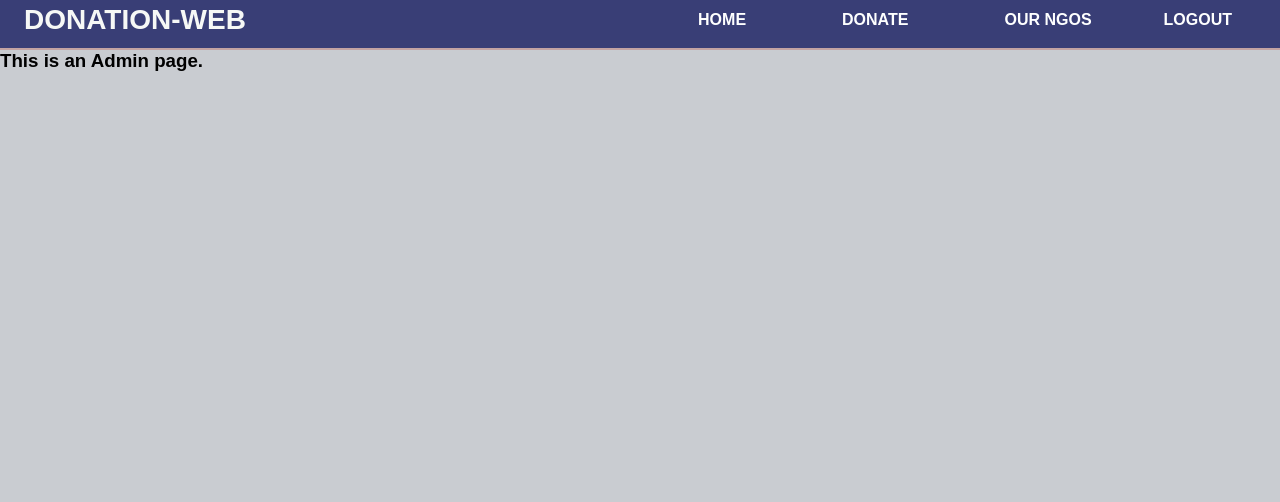
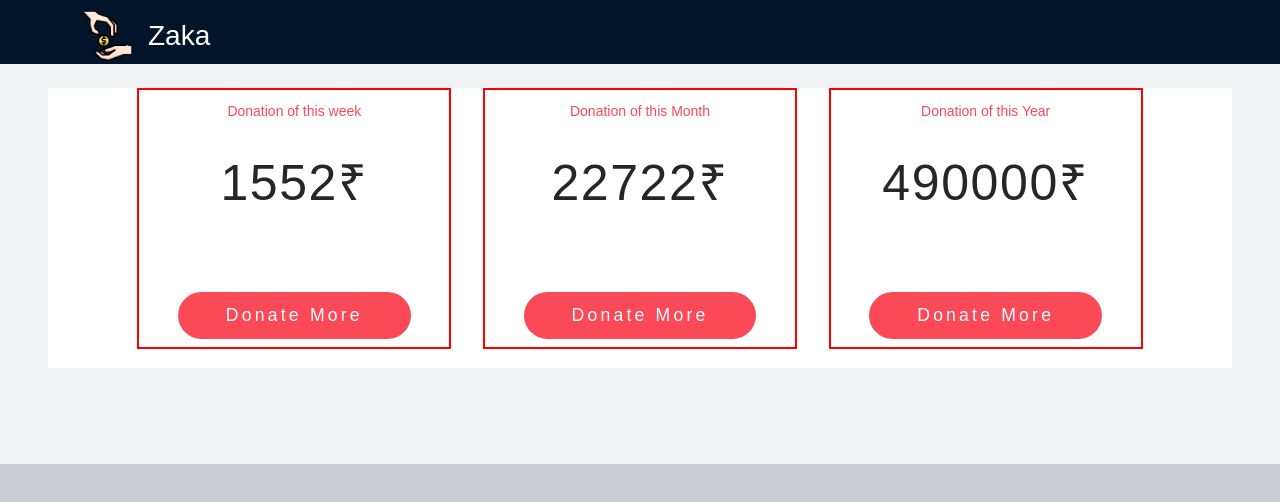
Before and after one commit to mohdsaif91/donationweb, a React (Create React App) app: page /adminHome in a window 1280 px wide. Shown: the top 502 px of the page. Built offline with nearby package versions, Linux system fonts and the light colour scheme.

Commit message:
admin setup

```diff
--- a/src/App.js
+++ b/src/App.js
@@ -1,44 +1,68 @@
-import React from "react";
-import { BrowserRouter, Route, Routes } from "react-router-dom";
-
 import Login from "./Components/Login";
-import Admin from "./admincomponents/Admin";
+import Home from "./Components/Home";
+import Donate from "./Components/Donate";
+import AdNavbar from "./admincomponents/AdNavbar";
+import OurNgos from "./Components/OurNgos";
+import Navbar from "./Components/Navbar";
 
 import "./App.scss";
-import Home from "./Components/Home";
-import Donate from "./Components/Donate";
+
+import React, { useState } from "react";
+import { Route, Routes } from "react-router-dom";
 import { Layout } from "antd";
-import AdNavbar from "./admincomponents/AdNavbar";
-import OurNgos from "./Components/OurNgos";
-const { Header, Content, Footer } = Layout;
+import { useSelector } from "react-redux";
+
+const { Header, Content, Footer, Sider } = Layout;
 
 const App = () => {
+  const [collapsed, setCollapsed] = useState(false);
+
+  const adminData = useSelector((state) => state.admin);
+
   return (
-    <>
     <Layout>
-        {/* <Header>
-        </Header> */}
-        <Content>
-          <div className="App">
-            <BrowserRouter>
-              {/* <AdNavbar /> */}
+      <Header className="header">
+        <Navbar />
+      </Header>
+      <Layout hasSider={adminData.adminState.adminLogin}>
+        {adminData.adminState.adminLogin && (
+          <Sider
+            collapsible
+            collapsed={collapsed}
+            onCollapse={(value) => setCollapsed(value)}
+            width={200}
+            className="site-layout-background"
+          >
+            <AdNavbar />
+          </Sider>
+        )}
+        <Layout
+          style={{
+            padding: "0 24px 24px",
+          }}
+        >
+          <Content
+            className="site-layout-background"
+            style={{
+              margin: 24,
+              minHeight: 280,
+            }}
+          >
             <Routes>
               {/* admin route */}
-                <Route exact path="home" element={<Home />} />
               <Route path="donate" element={<Donate />} />
               <Route path="ourngos" element={<OurNgos />} />
-
-                <Route path="adminHome" element={<Admin />} />
+              <Route path="adminHome" element={<Home />} />
 
               {/* rest route */}
               <Route path="/" element={<Login />} />
             </Routes>
-            </BrowserRouter>
-          </div>
           </Content>
-        <Footer></Footer>
         </Layout>
-    </>
+      </Layout>
+
+      {!adminData.adminState.adminLogin && <Footer></Footer>}
+    </Layout>
   );
 };
 
--- a/src/App.scss
+++ b/src/App.scss
@@ -1,2 +1,27 @@
 // .app {
 // }
+
+.site-layout-background {
+  background: #fff;
+}
+
+.nav-bar-class {
+  display: flex;
+  flex-direction: row;
+  margin: 4px 32px;
+  .logo {
+    display: flex;
+    align-items: center;
+    justify-content: center;
+    margin-right: 64px;
+  }
+  .logo-text {
+    font-size: 28px;
+    color: #fff;
+    margin-left: 16px;
+  }
+}
+
+.logo-img {
+  height: 50px;
+}
--- a/src/Components/Donate.js
+++ b/src/Components/Donate.js
@@ -1,14 +1,7 @@
 import React from "react";
-import AdNavbar from "../admincomponents/AdNavbar";
 
 function Donate() {
-  return (
-    <>
-      <AdNavbar />
-
-      <div>this is donate page</div>
-    </>
-  );
+  return <div>this is donate page</div>;
 }
 
 export default Donate;
--- a/src/Components/Home.js
+++ b/src/Components/Home.js
@@ -1,36 +1,27 @@
 import React from "react";
-import AdNavbar from "../admincomponents/AdNavbar";
 
 import "./Home.scss";
 
 function Home() {
   return (
-    <>
-      <AdNavbar />
-
     <div className="contents">
-        <div className="content">
+      <div className="content-card">
         <h1>Donation of this week</h1>
         <p>1552₹</p>
         <button>Donate More</button>
       </div>
-        <div className="content">
+      <div className="content-card">
         <h1>Donation of this Month</h1>
-
         <p>22722₹</p>
-
         <button>Donate More</button>
       </div>
 
-        <div className="content">
+      <div className="content-card">
         <h1>Donation of this Year</h1>
-
         <p>490000₹</p>
-
         <button>Donate More</button>
       </div>
     </div>
-    </>
   );
 }
 
--- a/src/Components/Home.scss
+++ b/src/Components/Home.scss
@@ -11,13 +11,12 @@
 }
 
 .contents {
-  display: grid;
-  grid-template-columns: repeat(3, 1fr);
-  grid-gap: 10vw;
-  gap: 2vw;
-  margin-top: 8rem;
+  display: flex;
+  flex-direction: row;
+  justify-content: center;
+  align-items: center;
 
-  .content {
+  .content-card {
     display: flex;
     flex-direction: column;
     align-items: center;
--- /dev/null
+++ b/src/Components/Navbar.js
@@ -0,0 +1,26 @@
+import React from "react";
+import { Menu } from "antd";
+
+import Logo from "../image/give.png";
+
+function Navbar() {
+  return (
+    <div className="nav-bar-class">
+      <div className="logo">
+        <img src={Logo} className="logo-img" />
+        <span className="logo-text">Zaka</span>
+      </div>
+      {/* <Menu
+        theme="dark"
+        mode="horizontal"
+        defaultSelectedKeys={["2"]}
+        items={new Array(3).fill(null).map((_, index) => ({
+          key: String(index + 1),
+          label: `nav ${index + 1}`,
+        }))}
+      /> */}
+    </div>
+  );
+}
+
+export default Navbar;
--- a/src/Components/OurNgos.js
+++ b/src/Components/OurNgos.js
@@ -1,14 +1,7 @@
 import React from "react";
-import AdNavbar from "../admincomponents/AdNavbar";
 
 function OurNgos() {
-  return (
-    <>
-      <AdNavbar />
-
-      <div>OurNgos page</div>
-    </>
-  );
+  return <div>OurNgos page</div>;
 }
 
 export default OurNgos;
--- a/src/admincomponents/AdNavbar.js
+++ b/src/admincomponents/AdNavbar.js
@@ -1,9 +1,15 @@
+import { Menu } from "antd";
 import React, { useState } from "react";
 import { useDispatch } from "react-redux";
 import { Link, useNavigate } from "react-router-dom";
-import { NavLink } from "react-router-dom";
 
-import Home from "../Components/Home";
+import {
+  HomeOutlined,
+  DollarCircleOutlined,
+  GroupOutlined,
+  LoginOutlined,
+} from "@ant-design/icons";
+
 import { logoutAdmin } from "../RTK/Slice/adminSlice";
 
 import "./AdNavbar.scss";
@@ -15,62 +21,40 @@ function AdNavbar() {
   const dispatch = useDispatch();
 
   const logoutUser = () => {
+    console.log("hi");
     sessionStorage.removeItem("adminData");
     dispatch(logoutAdmin());
     navigate("/");
   };
 
-  const menuItems = (
-    <>
-      <a href="#">
-        <NavLink to="/home">Home</NavLink>
-      </a>
-      <a href="#">
-        <Link to="/donate">Donate</Link>
-      </a>
-      <a href="#">
-        <Link to="/ourngos">Our NGOS</Link>
-      </a>
-      {/* <a href="#">Contact</a> */}
-      <a href="#" onClick={logoutUser()}>
-        Logout
-      </a>
-
-      {/* <ul>
-
-        <li className="nav-list">
-          <NavLink to="/home">Home</NavLink>
-        </li>
-        <li className="nav-list">
-          <NavLink to="/donate">Donate</NavLink>
-        </li>
-        <li>
-          <NavLink to="/our ngos">Our NGOS</NavLink>
-        </li>
-        <li className="nav-list">
-          <NavLink to="/">Logout</NavLink>
-        </li>
-      </ul> */}
-    </>
-  );
   return (
-    <div className="navbar-container">
-      <nav>
-        <div className="nav-container">
-          <h1 className="nav-brand">Donation-Web</h1>
-          <div className="menu">{menuItems}</div>
-          <button
-            className={activeHam ? "hamburger active-hamburger" : "hamburger"}
-            onClick={() => setActiveHam(!activeHam)}
-          >
-            <span></span>
-            <span></span>
-            <span></span>
-          </button>
-        </div>
-      </nav>
-      {activeHam && <div className="nav-dropdown">{menuItems}</div>}
-    </div>
+    <React.Fragment>
+      <div className="logo" />
+      <Menu theme="dark" mode="inline" defaultSelectedKeys={["/adminhome"]}>
+        <Menu.Item key="/adminhome">
+          <Link to="/adminhome">
+            <HomeOutlined />
+            <span className="nav-text">Home</span>
+          </Link>
+        </Menu.Item>
+        <Menu.Item key="/donate">
+          <Link to="/donate">
+            <DollarCircleOutlined />
+            <span className="nav-text">Donate</span>
+          </Link>
+        </Menu.Item>
+        <Menu.Item key="/ourngos">
+          <Link to="/ourngos">
+            <GroupOutlined />
+            <span className="nav-text">Our NGOS</span>
+          </Link>
+        </Menu.Item>
+        <Menu.Item key="/logout" onClick={logoutUser}>
+          <LoginOutlined />
+          <span className="nav-text">Logout</span>
+        </Menu.Item>
+      </Menu>
+    </React.Fragment>
   );
 }
 export default AdNavbar;
--- a/src/admincomponents/Admin.js
+++ /dev/null
@@ -1,24 +0,0 @@
-import React from "react";
-// import { BrowserRouter, Link, Routes } from "react-router-dom";
-import "./Admin.scss";
-
-import { Layout } from "antd";
-import AdNavbar from "../admincomponents/AdNavbar";
-import Home from "../Components/Home";
-const { Header, Content, Footer } = Layout;
-
-function Admin() {
-  return (
-    <>
-      <Layout className="mainlayout">
-        <Header>
-          <AdNavbar />
-          <h1>This is an Admin page.</h1>
-          {/* <Home /> */}
-        </Header>
-      </Layout>
-    </>
-  );
-}
-
-export default Admin;
--- a/src/index.js
+++ b/src/index.js
@@ -1,18 +1,22 @@
 import React from "react";
 import ReactDOM from "react-dom/client";
 import { Provider } from "react-redux";
+import { BrowserRouter } from "react-router-dom";
 
 import App from "./App";
 import { store } from "./RTK/store";
 
+import "antd/dist/antd.css";
 import "./index.scss";
 
 const root = ReactDOM.createRoot(document.getElementById("root"));
 root.render(
   <React.StrictMode>
-    <Provider store={store}>
-      <App />
-    </Provider>
+    <BrowserRouter>
+      <Provider store={store}>
+        <App />
+      </Provider>
+    </BrowserRouter>
   </React.StrictMode>
 );
 
```
Also changed, not shown: src/admincomponents/Admin.scss (deleted), src/image/give.png (added). Lines whose indentation alone changed are shown as unchanged.
